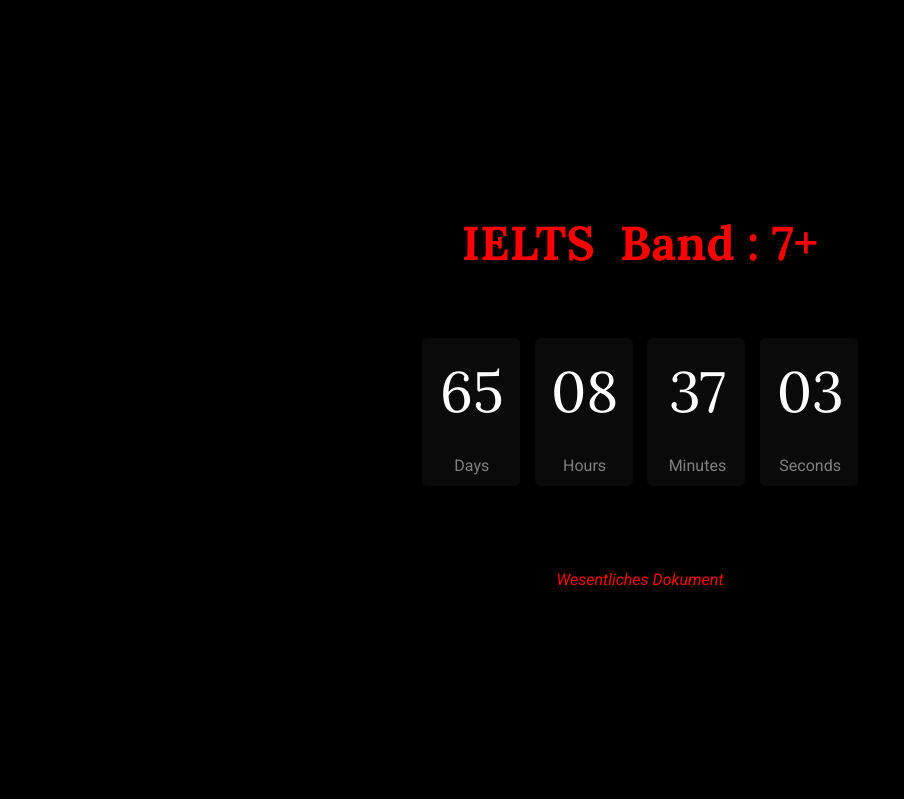
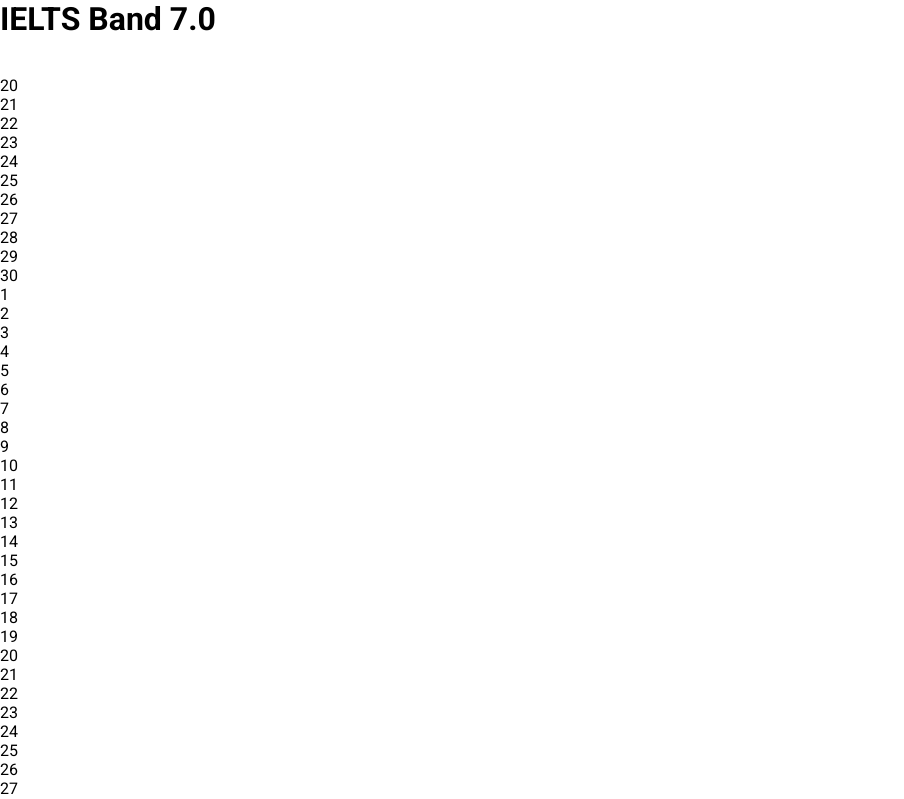
Before and after one commit to akramthedev/die-deutsch-traum, a React (Create React App) app: page / in a window 1280 px wide. Shown: the top 799 px of the page, without its empty margins (0-904 px from the left). Built offline with nearby package versions, Linux system fonts and the light colour scheme.

Commit message:
Update Home.jsx

```diff
--- a/src/Home.jsx
+++ b/src/Home.jsx
@@ -1,89 +1,76 @@
- import React, { useState, useEffect } from 'react';
+ import {useNavigate} from 'react-router-dom'
+import React, { useState, useEffect } from 'react';
 import './App.css';
-import {useNavigate} from 'react-router-dom'
+
 const Home = () => {
-  const targetDate = new Date('2025-01-25T00:00:00'); // Target date (YYYY-MM-DD)
-  const nav = useNavigate();
-  const calculateTimeLeft = () => {
+  // Define the total number of days (60 days)
+  const totalDays = 60;
+
+  // Set the start date as today
+  const FirstDate = new Date();
+
+  // Set the end date as 22nd January 2025
+  const endDate = new Date("2025-01-22");
+
+  // State to track the number of days passed from FirstDate
+  const [daysPassed, setDaysPassed] = useState(0);
+
+  // Function to calculate the difference in days
+  const calculateDaysPassed = () => {
     const now = new Date();
-    const difference = targetDate - now; // Difference in milliseconds
-    // If the target date has passed, return 0 for all units
-    if (difference <= 0) {
-      return { days: 0, hours: 0, minutes: 0, seconds: 0 };
-    }
-    // Convert the difference into days, hours, minutes, and seconds
-    const days = Math.floor(difference / (1000 * 60 * 60 * 24));
-    const hours = Math.floor((difference % (1000 * 60 * 60 * 24)) / (1000 * 60 * 60));
-    const minutes = Math.floor((difference % (1000 * 60 * 60)) / (1000 * 60));
-    const seconds = Math.floor((difference % (1000 * 60)) / 1000);
-    return { days, hours, minutes, seconds };
+    const differenceInTime = now - FirstDate; // Difference in milliseconds
+    const differenceInDays = Math.floor(differenceInTime / (1000 * 3600 * 24)); // Convert ms to days
+    return Math.min(differenceInDays, totalDays); // Ensure we don't exceed 60 days
   };
-  const [timeLeft, setTimeLeft] = useState(calculateTimeLeft());
-  // Countdown logic: update the time left every second
+
+  // Use useEffect to calculate days passed and update every day
   useEffect(() => {
-    const timer = setInterval(() => {
-      setTimeLeft(calculateTimeLeft());
-    }, 1000);
-    return () => clearInterval(timer); // Cleanup interval on unmount
-  }, []);
-  // Format the time left into a readable format
-  const formatTime = () => {
-    const { days, hours, minutes, seconds } = timeLeft;
-    return (
-      <div className='timer-display'>
-        <button>
-          <span>
-            {days}
-          </span>
-          <span>
-            Days
-          </span>
-        </button>
-        <button>
-          <span>
-            {hours.toString().padStart(2, '0')}
-          </span>
-          <span>
-            Hours
-          </span>
-        </button>
-        <button>
-          <span>
-            {minutes.toString().padStart(2, '0')}
-          </span>
-          <span>
-            Minutes
-          </span>
-        </button>
-        <button>
-          <span>
-            {seconds.toString().padStart(2, '0')}
-          </span>
-          <span>
-            Seconds
-          </span>
-        </button>
+    // Initialize the number of days passed immediately
+    setDaysPassed(calculateDaysPassed());
+
+    const interval = setInterval(() => {
+      // Recalculate days passed each day
+      setDaysPassed(calculateDaysPassed());
+    }, 86400000); // Check every 24 hours (1 day in ms)
+
+    return () => clearInterval(interval); // Cleanup on component unmount
+  }, [FirstDate]); // The dependency array contains "FirstDate", so it recalculates when necessary
+
+  // Generate 60 squares (true if the day has passed, false otherwise)
+  const squares = Array.from({ length: totalDays }, (_, index) => {
+    const currentDate = new Date(FirstDate);
+    currentDate.setDate(FirstDate.getDate() + index); // Get the date for each square
+    return {
+      day: currentDate.getDate(), // Get the day of the month
+      hasPassed: index < daysPassed, // Whether this day has passed
+    };
+  });
+
+  return (
+    <div className="container">
+      <h1>IELTS Band 7.0</h1>
+      <br />
+      <br />
+       <div className="grid">
+        {squares.map(({ day, hasPassed }, index) => (
+          <div
+            key={index}
+            className={`square ${hasPassed ? 'passed' : ''}`}
+          >
+            {day} {/* Display the day of the month inside each square */}
+          </div>
+        ))}
       </div>
-    );
-  };
-  return (
-    <div className='Home'>
-      <div className="Home2">
-        <h1>IELTS&nbsp;&nbsp;Band : 7+</h1>
-        <div className="Timer">
-          {formatTime()}
-        </div>
-        {timeLeft.days === 0 && timeLeft.hours === 0 && timeLeft.minutes === 0 && timeLeft.seconds === 0 && (
-          alert('Time is up!') // You can replace this with any action (popup, sound, etc.)
-        )}
-        <br />
-        <span className='sojqefd'  onClick={()=>{nav('/Dokument')}} >
-          <em>
-            Wesentliches Dokument
-          </em>
-        </span>
-      </div>
+      <br />
+      <br />
+      <br />
+      <div  className='zrsfsrefzse' >Days Passed: {daysPassed}</div>
+      <br />
+      <div className='zrsfsrefzse'>End Date: {endDate.toDateString()}</div>
+      <br />
+      <div onClick={()=>{nav('/Dokument')}} className='zrsfsrefzse'>Important Documents</div>
     </div>
   );
 };
+
 export default Home;
```
